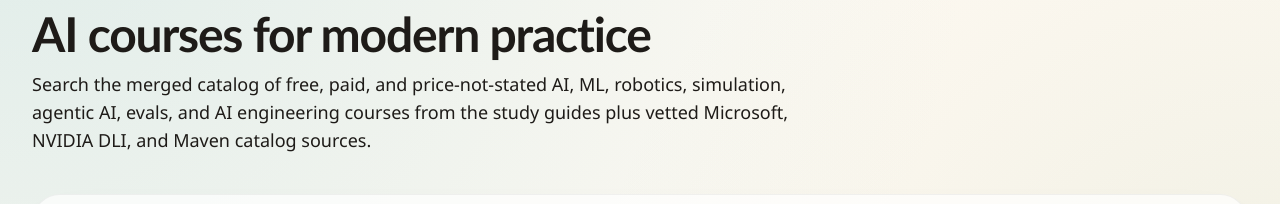
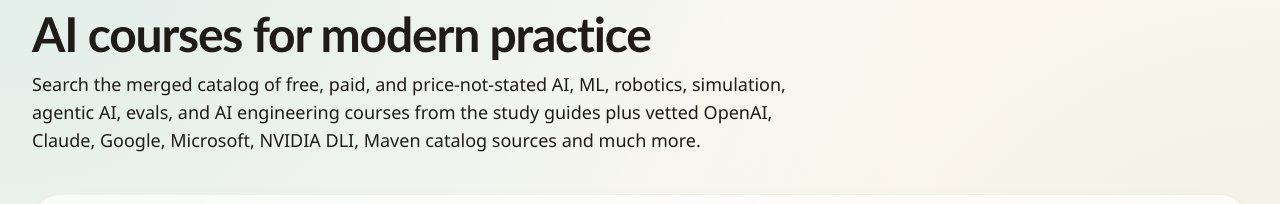
Before and after one commit to sambardev5/genai-study-tracker-opencoursemap, a Next.js app: page /courses in a window 1280 px wide. Shown: the part 153-357 px from the top of the page. Built offline with nearby package versions, Linux system fonts and the light colour scheme; no server answers.

Commit message:
Minor text change

```diff
--- a/app/(public)/courses/page.tsx
+++ b/app/(public)/courses/page.tsx
@@ -164,7 +164,7 @@
       <SectionHeading
         eyebrow="Catalog"
         title="AI courses for modern practice"
-        description="Search the merged catalog of free, paid, and price-not-stated AI, ML, robotics, simulation, agentic AI, evals, and AI engineering courses from the study guides plus vetted Microsoft, NVIDIA DLI, and Maven catalog sources."
+        description="Search the merged catalog of free, paid, and price-not-stated AI, ML, robotics, simulation, agentic AI, evals, and AI engineering courses from the study guides plus vetted OpenAI, Claude, Google, Microsoft, NVIDIA DLI, Maven catalog sources and much more."
       />
 
       <form className="mt-10 grid gap-4 rounded-[28px] border border-black/5 bg-white/70 p-5 shadow-card lg:grid-cols-8">
```
